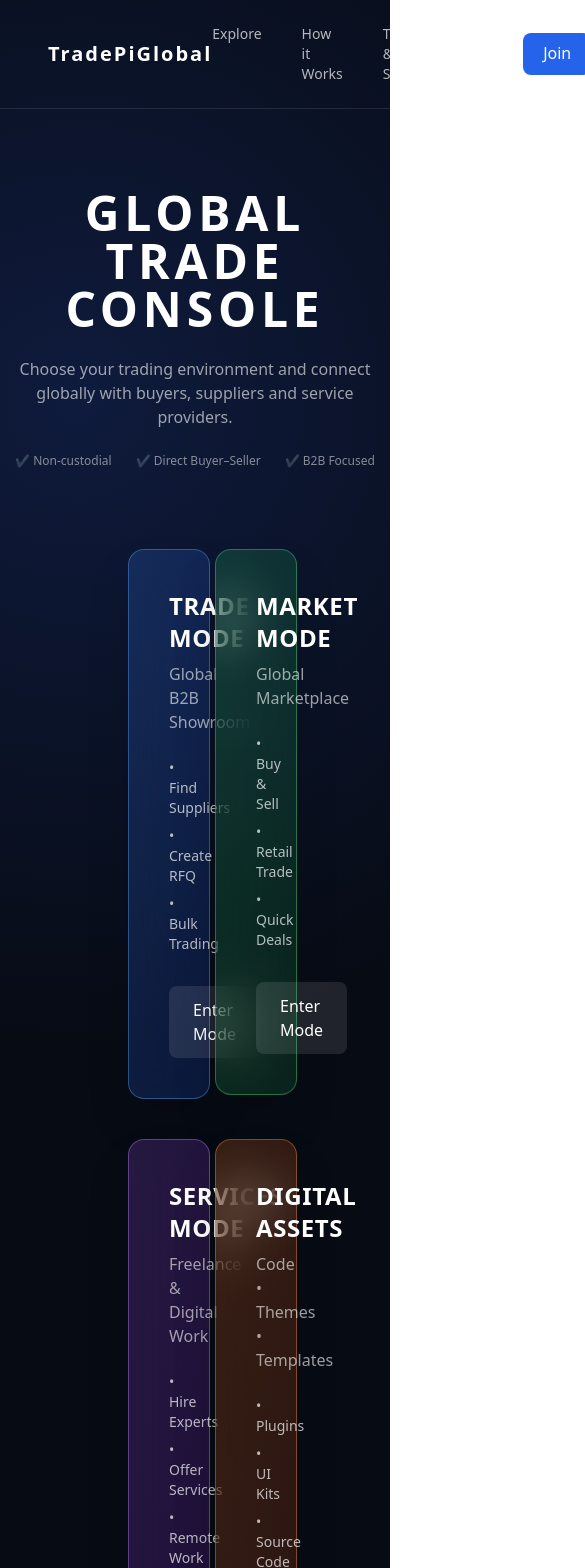
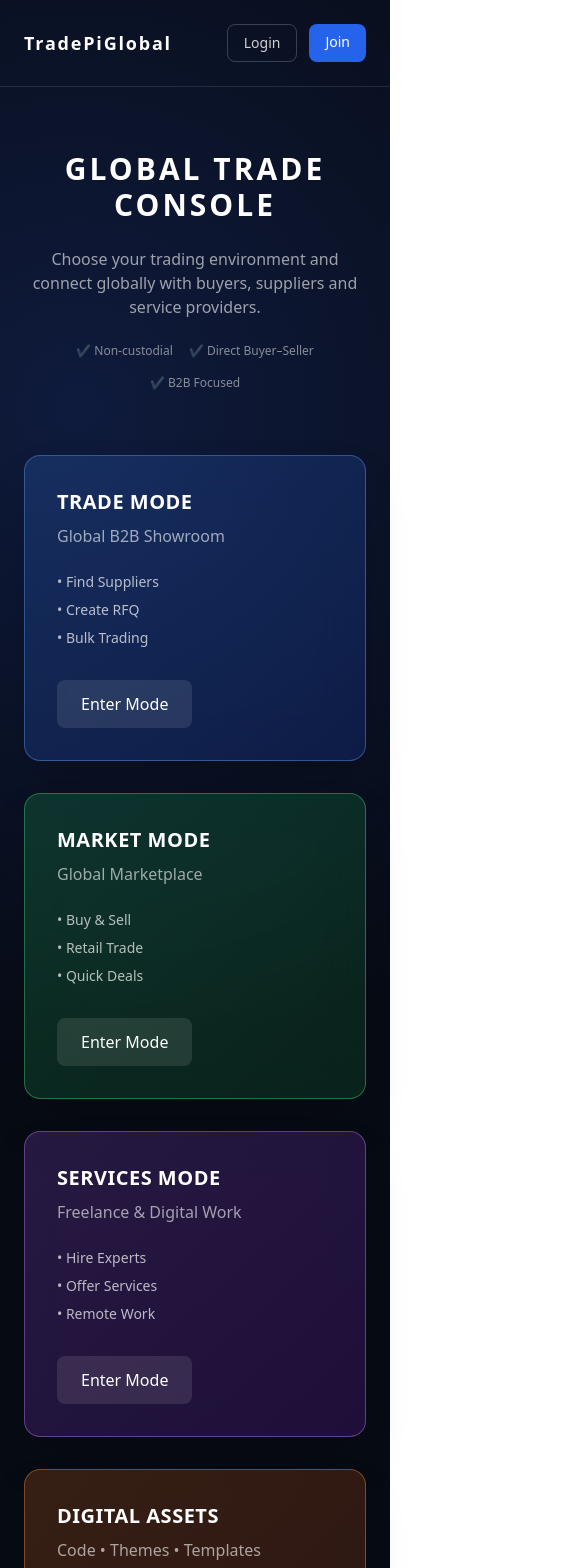
Before and after one commit to Bugsbuny24/tradepi, a Next.js app: page / in a window 390 px wide. Shown: the top 1568 px of the page, 585 px wide, since content can reach past the window. Built offline with nearby package versions, Linux system fonts and the light colour scheme.

Commit message:
Update page.tsx

```diff
--- a/app/page.tsx
+++ b/app/page.tsx
@@ -40,29 +40,30 @@ const modes = [
 export default function Home() {
   return (
     <main className="min-h-screen text-white bg-[#070B14] bg-[radial-gradient(circle_at_20%_20%,#0f1b3d,transparent_40%)]">
+
       {/* NAVBAR */}
-      <nav className="flex justify-between items-center px-12 py-6 border-b border-white/10">
-        <div className="text-xl font-semibold tracking-widest">
+      <nav className="flex justify-between items-center px-6 md:px-12 py-6 border-b border-white/10">
+        <div className="text-lg md:text-xl font-semibold tracking-widest">
           TradePiGlobal
         </div>
 
-        <div className="flex gap-10 text-sm text-white/70">
+        <div className="hidden md:flex gap-10 text-sm text-white/70">
           <Link href="#">Explore</Link>
           <Link href="#">How it Works</Link>
           <Link href="#">Trust & Safety</Link>
         </div>
 
-        <div className="flex gap-4">
+        <div className="flex gap-3">
           <Link
             href="/login"
-            className="px-5 py-2 rounded-lg border border-white/20 text-white/80 hover:bg-white/10"
+            className="px-4 py-2 rounded-lg border border-white/20 text-white/80 hover:bg-white/10 text-sm"
           >
             Login
           </Link>
 
           <Link
             href="/register"
-            className="px-5 py-2 rounded-lg bg-blue-600 hover:bg-blue-500"
+            className="px-4 py-2 rounded-lg bg-blue-600 hover:bg-blue-500 text-sm"
           >
             Join
           </Link>
@@ -70,8 +71,8 @@ export default function Home() {
       </nav>
 
       {/* HERO */}
-      <section className="text-center mt-20">
-        <h1 className="text-5xl font-bold tracking-widest mb-6">
+      <section className="text-center mt-16 md:mt-24 px-6">
+        <h1 className="text-3xl md:text-5xl font-bold tracking-widest mb-6">
           GLOBAL TRADE CONSOLE
         </h1>
 
@@ -80,7 +81,7 @@ export default function Home() {
           suppliers and service providers.
         </p>
 
-        <div className="flex justify-center gap-6 mt-6 text-xs text-white/50">
+        <div className="flex flex-wrap justify-center gap-4 mt-6 text-xs text-white/50">
           <span>✔ Non-custodial</span>
           <span>✔ Direct Buyer–Seller</span>
           <span>✔ B2B Focused</span>
@@ -88,15 +89,15 @@ export default function Home() {
       </section>
 
       {/* MODE GRID */}
-      <section className="grid grid-cols-2 gap-10 px-32 mt-20">
+      <section className="grid md:grid-cols-2 gap-8 px-6 md:px-24 mt-16 md:mt-24">
         {modes.map((mode, i) => (
           <Link key={i} href={mode.href}>
             <div
-              className={`p-10 rounded-2xl bg-gradient-to-br ${mode.color}
+              className={`p-8 md:p-10 rounded-2xl bg-gradient-to-br ${mode.color}
               backdrop-blur-xl border shadow-2xl
               transition duration-300 hover:scale-[1.03] cursor-pointer`}
             >
-              <h2 className="text-2xl font-semibold tracking-wide">
+              <h2 className="text-xl md:text-2xl font-semibold tracking-wide">
                 {mode.title}
               </h2>
 
@@ -117,14 +118,15 @@ export default function Home() {
       </section>
 
       {/* TRUST BAR */}
-      <section className="mt-24 border-t border-white/10 py-10 text-center text-white/50 text-sm">
+      <section className="mt-20 border-t border-white/10 py-8 text-center text-white/50 text-sm px-6">
         Direct trade • No escrow • Transparent connections • Global access
       </section>
 
       {/* FOOTER */}
-      <footer className="text-center text-xs text-white/40 pb-10">
+      <footer className="text-center text-xs text-white/40 pb-10 px-6">
         TradePiGlobal is a non-intermediary B2B showroom platform.
       </footer>
+
     </main>
   );
 }
```
